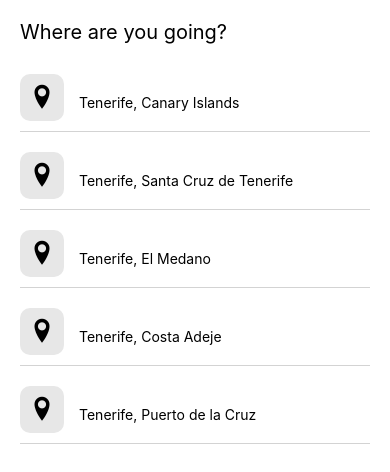
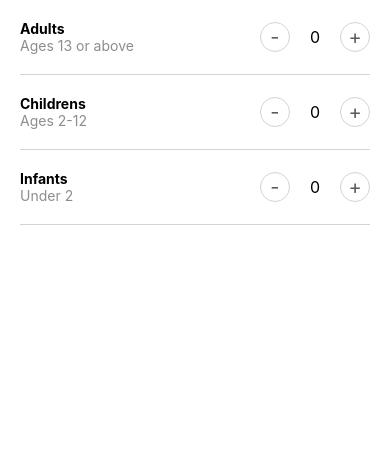
Before and after one commit to vi5a7/airbnb-clone, a React Native app: screen /Guests in a window 390 px wide. Shown: the top 472 px of the page. Built offline with nearby package versions, Linux system fonts and the light colour scheme.

Commit message:
Guests screen

```diff
--- a/App.js
+++ b/App.js
@@ -6,6 +6,7 @@ import Post from './src/components/Post';
 import feed from './assets/data/feed'
 import SearchResultsScreen from './src/screens/SearchResults';
 import DestinationSearchScreen from './src/screens/DestinationSearch';
+import GuestsScreen from './src/screens/Guests';
 
 const post1 = feed[0]
 
@@ -14,7 +15,8 @@ export default function App() {
     <SafeAreaView>
       {/* <HomeScreen/> */}
       {/* <SearchResultsScreen/> */}
-      <DestinationSearchScreen/>
+      {/* <DestinationSearchScreen/> */}
+      <GuestsScreen/>
     </SafeAreaView>
   );
 }
--- /dev/null
+++ b/src/screens/Guests/index.js
@@ -0,0 +1,92 @@
+import React, {useState} from 'react';
+import { View , Text, Pressable} from 'react-native';
+
+import styles from './styles'
+
+const GuestsScreen = () => {
+
+    const [adults, setAdults] = useState(0)
+    const [childrens, setChildrens] = useState(0)
+    const [infants, setInfants] = useState(0)
+
+    return (
+        <View>
+            <View style={styles.row}>
+                <View>
+                    <Text style={{fontWeight: 'bold'}}>Adults</Text>
+                    <Text style={{color: '#8d8d8d'}}>Ages 13 or above</Text>
+                </View>
+                <View style={styles.buttons}>
+                    <Pressable
+                        onPress={() => setAdults(adults - 1)}
+                        style={styles.button}
+                        disabled={adults < 1}
+                    >
+                        <Text style={styles.plusnminus}>-</Text>
+                    </Pressable>
+
+                    <Text style={styles.number}>{adults}</Text>
+
+                    <Pressable
+                        onPress={() => setAdults(adults + 1)}
+                        style={styles.button}
+                    >
+                        <Text style={styles.plusnminus}>+</Text>
+                    </Pressable>
+                </View>
+            </View>
+
+            <View style={styles.row}>
+                <View>
+                    <Text style={{fontWeight: 'bold'}}>Childrens</Text>
+                    <Text style={{color: '#8d8d8d'}}>Ages 2-12</Text>
+                </View>
+                <View style={styles.buttons}>
+                    <Pressable
+                        onPress={() => setChildrens(childrens - 1)}
+                        style={styles.button}
+                        disabled={childrens < 1}
+                    >
+                        <Text style={styles.plusnminus}>-</Text>
+                    </Pressable>
+
+                    <Text style={styles.number}>{childrens}</Text>
+
+                    <Pressable
+                        onPress={() => setChildrens(childrens + 1)}
+                        style={styles.button}
+                    >
+                        <Text style={styles.plusnminus}>+</Text>
+                    </Pressable>
+                </View>
+            </View>
+
+            <View style={styles.row}>
+                <View>
+                    <Text style={{fontWeight: 'bold'}}>Infants</Text>
+                    <Text style={{color: '#8d8d8d'}}>Under 2</Text>
+                </View>
+                <View style={styles.buttons}>
+                    <Pressable
+                        onPress={() => setInfants(infants - 1)}
+                        style={styles.button}
+                        disabled={infants < 1}
+                    >
+                        <Text style={styles.plusnminus}>-</Text>
+                    </Pressable>
+
+                    <Text style={styles.number}>{infants}</Text>
+
+                    <Pressable
+                        onPress={() => setInfants(infants + 1)}
+                        style={styles.button}
+                    >
+                        <Text style={styles.plusnminus}>+</Text>
+                    </Pressable>
+                </View>
+            </View>
+        </View>
+    );
+}
+
+export default GuestsScreen;
--- /dev/null
+++ b/src/screens/Guests/styles.js
@@ -0,0 +1,39 @@
+import { StyleSheet } from 'react-native';
+
+const styles = StyleSheet.create({
+    row: {
+        flexDirection: 'row',
+        justifyContent: 'space-between',
+        paddingVertical: 20,
+        marginHorizontal:20,
+        borderBottomWidth: 1,
+        borderColor: 'lightgrey'
+    },
+
+    buttons: {
+        flexDirection: 'row',
+        alignItems: 'center'
+    },
+
+    button: {
+        borderWidth: 1,
+        borderRadius: 15,
+        borderColor: 'lightgrey',
+        width: 30,
+        height: 30,
+        justifyContent: 'center',
+        alignItems: 'center'
+    },
+
+    number: {
+        marginHorizontal: 20,
+        fontSize: 16
+    },
+
+    plusnminus:{
+        color: '#5d5d5d',
+        fontSize: 20,
+    }
+})
+
+export default styles
```
